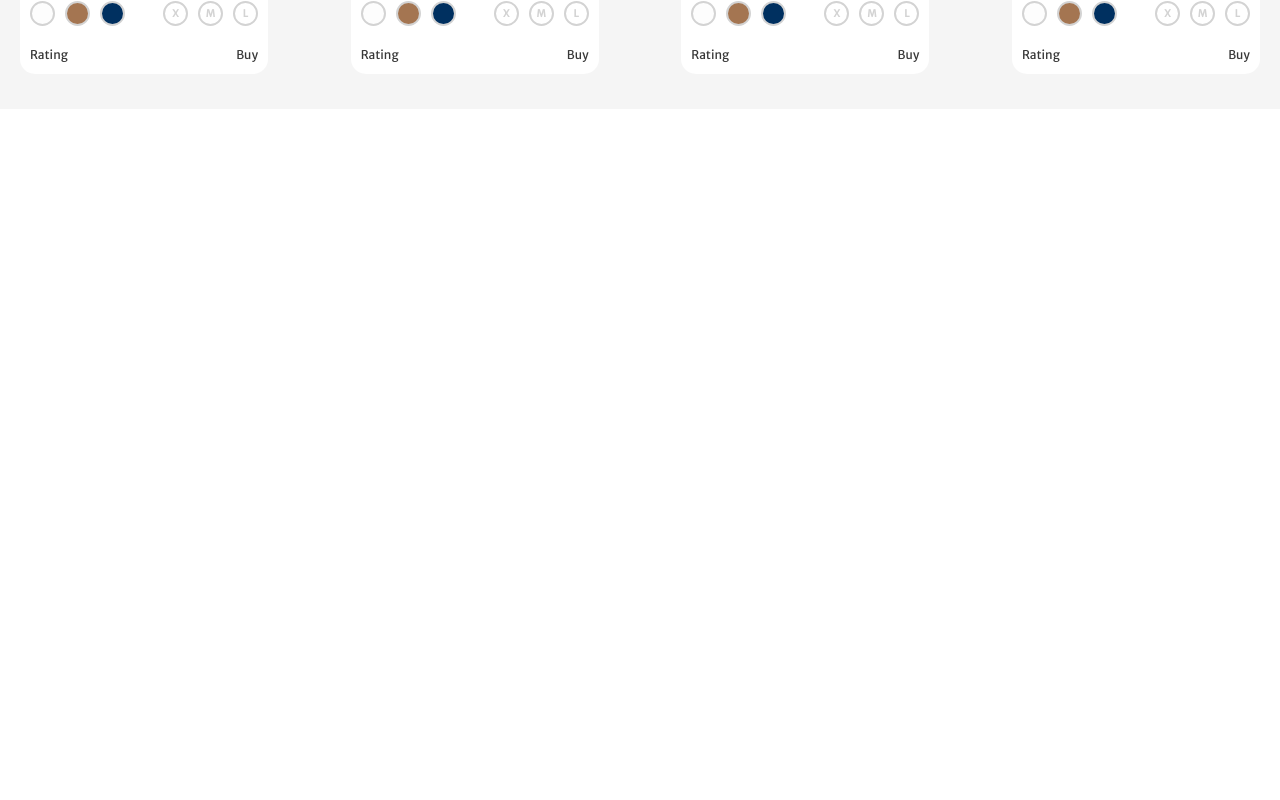
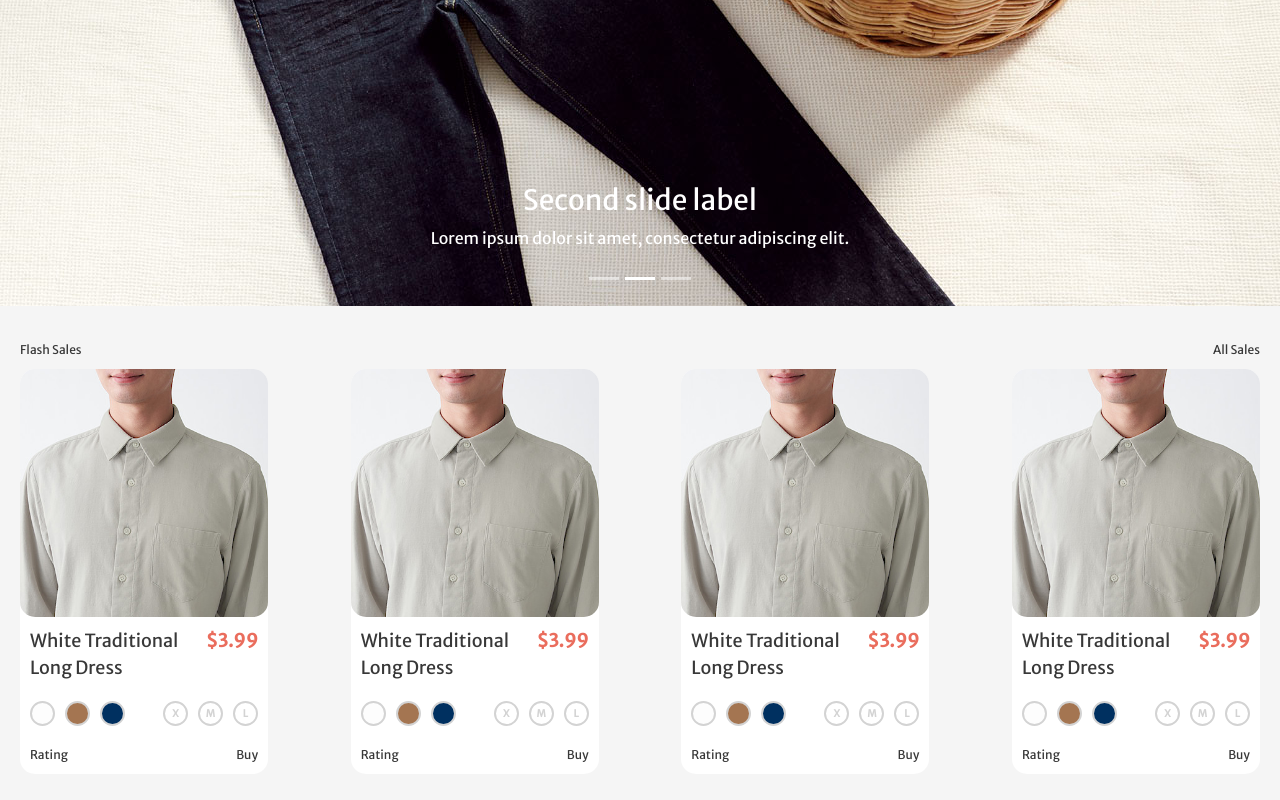
Before and after one commit to JimmyKho/ecommerce-site-ui, a Next.js app: page / in a window 1280 px wide. Shown: the part 472-1272 px from the top of the page. Before the commit the page ends 800 px from the top, so only its background shows below. Built offline with nearby package versions, Linux system fonts and the light colour scheme.

Commit message:
Added RowProduct

```diff
--- a/components/Layout/HomeContentLayout.js
+++ b/components/Layout/HomeContentLayout.js
@@ -11,20 +11,7 @@ const HomeContentLayout = (props) => {
         <div className={styles.HomeContentLayout_Heading_Title}>{title}</div>
         <div className={styles.HomeContentLayout_Heading_More}>{more}</div>
       </div>
-      <div className={styles.HomeContentLayout_Content}>
-        <div className={styles.HomeContentLayout_Content_Item}>
-          <ProductCard />
-        </div>
-        <div className={styles.HomeContentLayout_Content_Item}>
-          <ProductCard />
-        </div>
-        <div className={styles.HomeContentLayout_Content_Item}>
-          <ProductCard />
-        </div>
-        <div className={styles.HomeContentLayout_Content_Item}>
-          <ProductCard />
-        </div>
-      </div>
+      <div className={styles.HomeContentLayout_Content}>{children}</div>
     </div>
   )
 }
--- a/components/Layout/HomeContentLayout.module.scss
+++ b/components/Layout/HomeContentLayout.module.scss
@@ -41,9 +41,5 @@
     flex-direction: row;
     justify-content: space-between;
     align-items: center;
-
-    &_Item {
-      width: 20%;
-    }
   }
 }
--- a/components/Layout/Layout.module.scss
+++ b/components/Layout/Layout.module.scss
@@ -11,8 +11,9 @@
   .Content {
     flex: 1;
     display: flex;
-    justify-content: center;
-    align-items: flex-start;
+    flex-direction: column;
+    justify-content: flex-start;
+    align-items: center;
 
     width: 100%;
 
--- /dev/null
+++ b/components/product/RowProduct.js
@@ -0,0 +1,19 @@
+import ProductCard from "./ProductCard"
+
+import styles from "./RowProduct.module.scss"
+
+const RowProduct = (props) => {
+  const { list = [] } = props
+
+  return (
+    <div className={styles.RowProduct}>
+      {list.map((item) => (
+        <div className={styles.RowProduct_Item}>
+          <ProductCard />
+        </div>
+      ))}
+    </div>
+  )
+}
+
+export default RowProduct
--- /dev/null
+++ b/components/product/RowProduct.module.scss
@@ -0,0 +1,14 @@
+@import "../../theme/theme";
+
+.RowProduct {
+  display: flex;
+  flex-direction: row;
+  justify-content: space-between;
+  align-items: center;
+
+  width: 100%;
+
+  &_Item {
+    width: 20%;
+  }
+}
--- a/pages/index.js
+++ b/pages/index.js
@@ -1,12 +1,141 @@
 import Layout from "../components/Layout/Layout"
 import PageCarousel from "../components/PageCarousel"
 import HomeContentLayout from "../components/Layout/HomeContentLayout"
+import RowProduct from "../components/Product/RowProduct"
 
 export default function Home() {
   return (
     <Layout>
-      {/* <PageCarousel /> */}
-      <HomeContentLayout title={<div>Flash Sales</div>} more={<div>All Sales</div>}></HomeContentLayout>
+      <PageCarousel />
+      <HomeContentLayout title={<div>Flash Sales</div>} more={<div>All Sales</div>}>
+        <RowProduct list={PRODUCTS} />
+      </HomeContentLayout>
     </Layout>
   )
 }
+
+const PRODUCTS = [
+  {
+    name: "Indian Cotton Double Gauze Shirt",
+    code: "4550344324004",
+    price: 109,
+    discAmount: 20,
+    oriPrice: 136.25,
+    attr: {
+      colors: [
+        {
+          name: "Grey",
+          code: "#fdfdfd",
+        },
+        {
+          name: "Brown",
+          code: "#a47551",
+        },
+      ],
+      sizes: [
+        {
+          name: "S",
+        },
+        {
+          name: "M",
+        },
+        {
+          name: "L",
+        },
+      ],
+    },
+  },
+  {
+    name: "Merino Wool Washable High Neck",
+    code: "4550344168301",
+    price: 159,
+    discAmount: 20,
+    oriPrice: 195.75,
+    attr: {
+      colors: [
+        {
+          name: "Brown",
+          code: "#fdfdfd",
+        },
+        {
+          name: "Grey",
+          code: "#a47551",
+        },
+      ],
+      sizes: [
+        {
+          name: "S",
+        },
+        {
+          name: "M",
+        },
+        {
+          name: "L",
+        },
+      ],
+    },
+  },
+  {
+    name: "Moisture wicking water repellent hooded jacket Sealing taped",
+    code: "4550182976489",
+    price: 229,
+    discAmount: 30,
+    oriPrice: 327.1,
+    attr: {
+      colors: [
+        {
+          name: "Black",
+          code: "#fdfdfd",
+        },
+        {
+          name: "Green",
+          code: "#a47551",
+        },
+      ],
+      sizes: [
+        {
+          name: "S",
+        },
+        {
+          name: "M",
+        },
+        {
+          name: "L",
+        },
+      ],
+    },
+  },
+  {
+    name: "WALK-SUPPORT WATER REPELLENT SNEAKERS",
+    code: "4550182295511",
+    price: 99.9,
+    discAmount: 25,
+    oriPrice: 132.6,
+    attr: {
+      colors: [
+        {
+          name: "Navy",
+          code: "#fdfdfd",
+        },
+        {
+          name: "Green",
+          code: "#a47551",
+        },
+      ],
+      sizes: [
+        {
+          name: "22",
+        },
+        {
+          name: "23",
+        },
+        {
+          name: "24",
+        },
+        {
+          name: "25",
+        },
+      ],
+    },
+  },
+]
```
